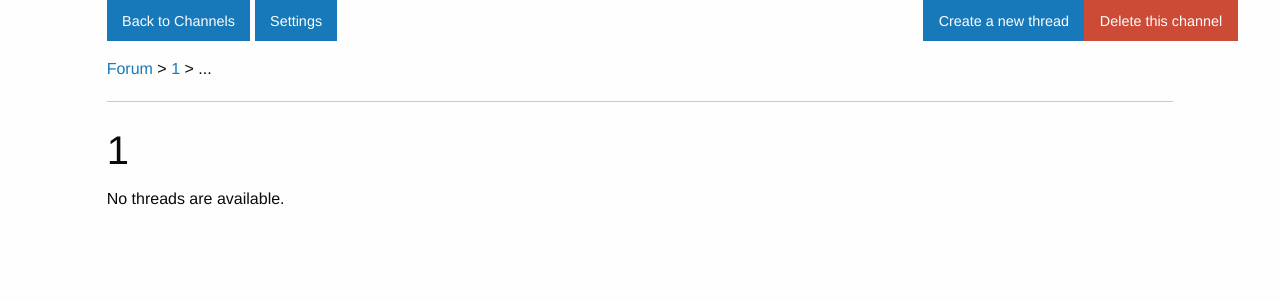
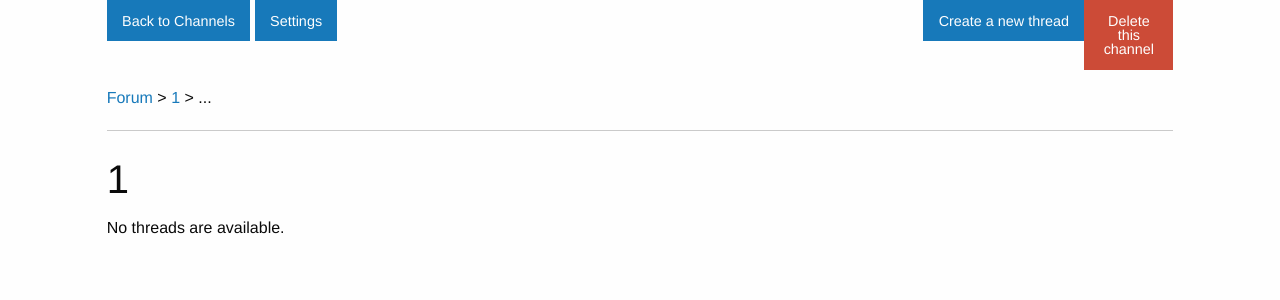
Before and after one commit to johnhh2/django-forum, a Django app: page /forum/1/ in a window 1280 px wide. Shown: the part 54-354 px from the top of the page. Run offline with Django 3.2, Linux system fonts and the light colour scheme; the visitor is signed in with stand-in values (Sample User, id 1); data that the repository does not hold is empty; some libraries are stand-ins or nearby versions.

Commit message:
Minor edits to thread.html and user.html

```diff
--- a/forumapp/templates/forumapp/thread.html
+++ b/forumapp/templates/forumapp/thread.html
@@ -24,7 +24,7 @@
 	<div class="small-1">
 		<form action="#" method="post">
 			{% csrf_token %}
-			<input type="submit" class="alert button radius" value="Delete this channel" name="delete_channel">
+			<button type="submit" class="alert button radius" name="delete_channel">Delete this channel</button>
 		</form>
 	</div>
 {% endif %}
@@ -52,7 +52,7 @@
 	<form action="#" method="post">
 		{% csrf_token %}
 	  	{{ form }}
-		<input type="submit" class="success button float-right radius" value="Create Thread" name="create">
+		<button type="submit" class="success button float-right radius" name="create">Create Thread</button>
 	</form>
   {% include "forumapp/messages.html" %}
 	<button class="close-button" data-close aria-label="Close modal" type="button">
--- a/forumapp/templates/forumapp/user.html
+++ b/forumapp/templates/forumapp/user.html
@@ -6,13 +6,13 @@
 {% if request.user != object %}
 <div class="clearfix grid-x">
 	{% if request.user != object and request.user.is_staff %}
-		<div class="cell small-1">
+		<div class="cell small-2">
 		<form action="#" method="post">
 			{% csrf_token %}
 			{% if object.is_active %}
 			<input type="submit" class="alert button radius" value="Ban this user" name="admin_ban" style="width: 100%;">
 			{% else %}
-			<input type="submit" class="success button radius" value="Unban this user" name="admin_unban"style="width:100%;">
+			<input type="submit" class="success button radius" value="Unban this user" name="admin_unban" style="width: 100%;">
 			{% endif %}
 		</form>
 		</div>
```
